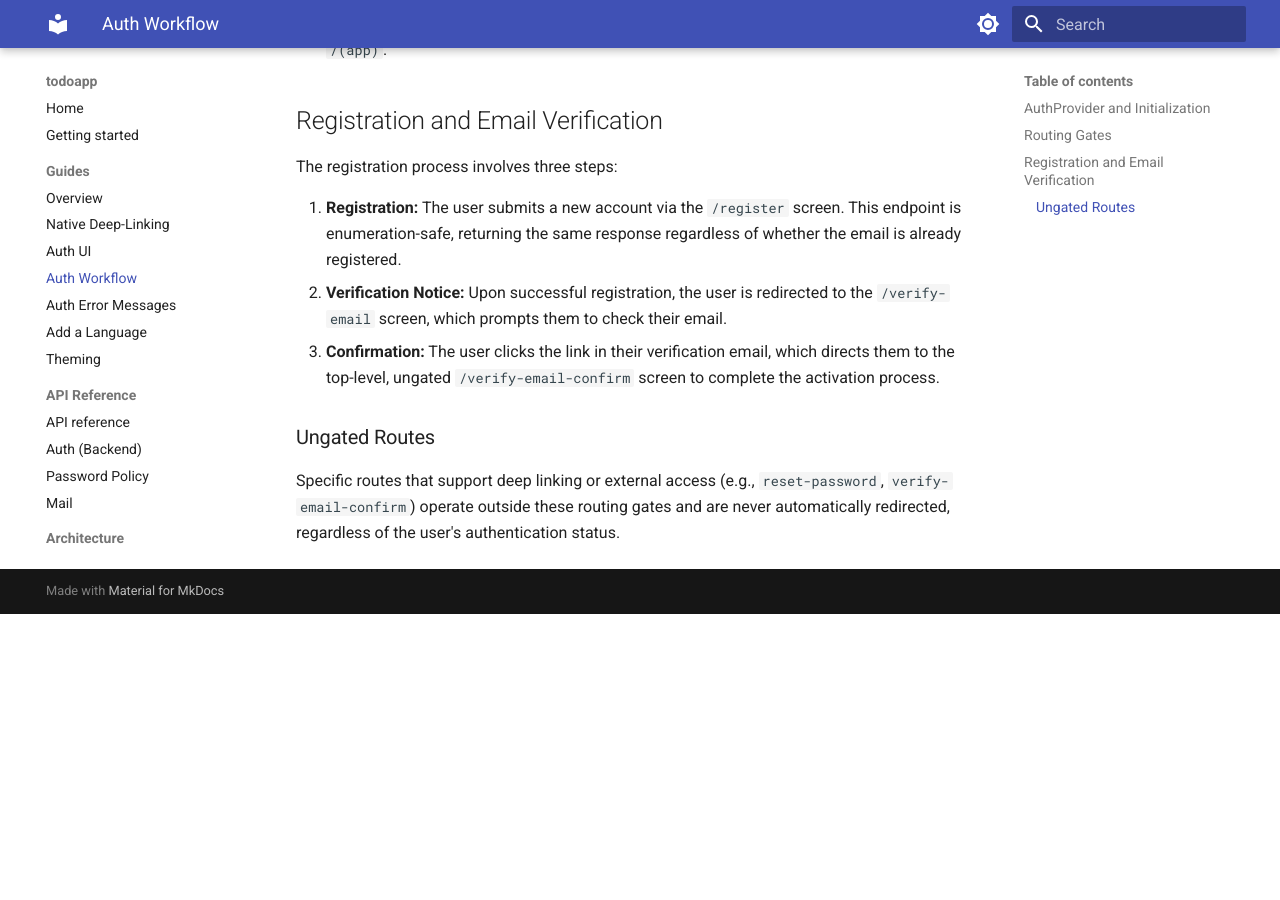
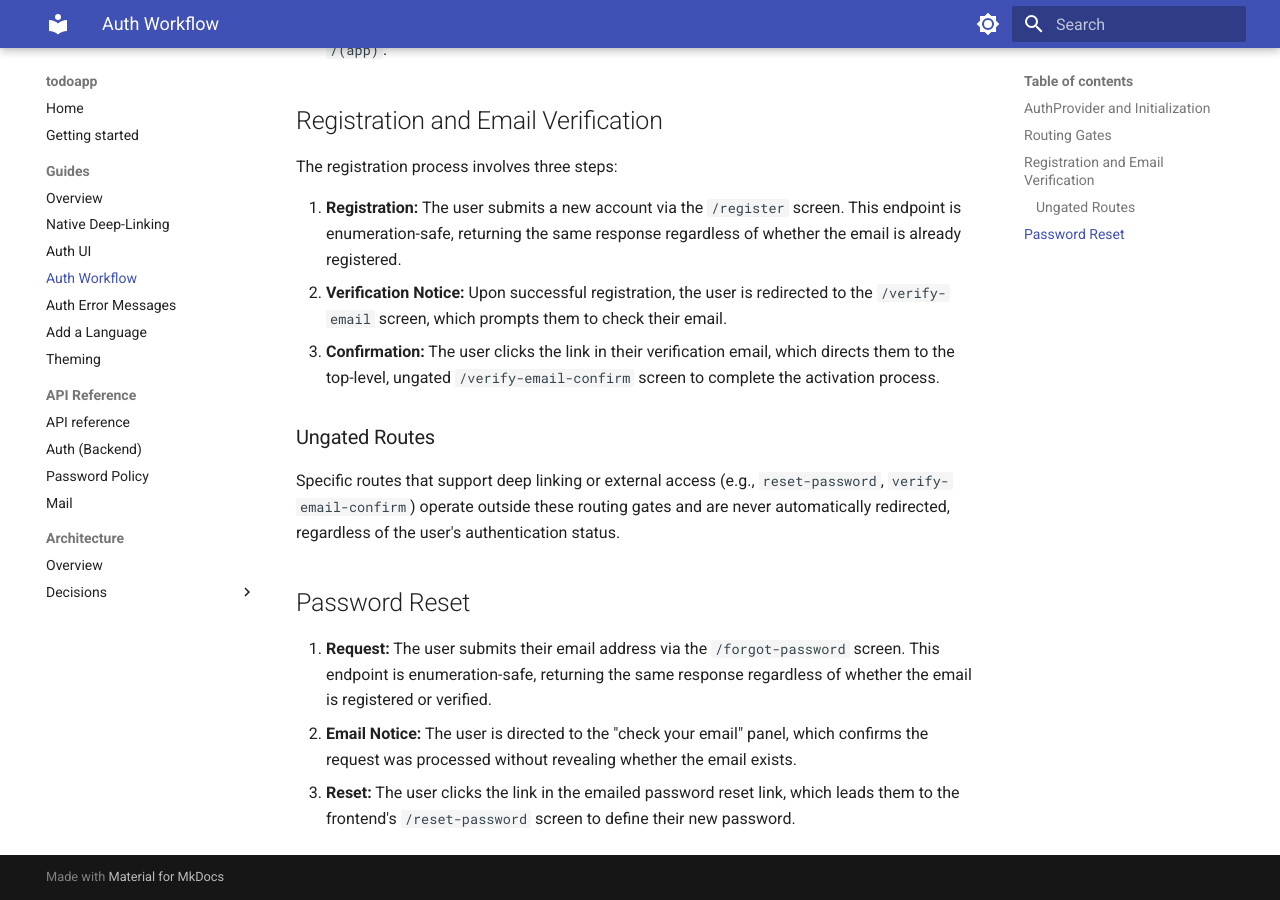
Before and after one commit to jbtwist/FastApi-Backend-Template, an MkDocs documentation site: the page built from docs/guides/auth-workflow.md, in a window 1280 px wide and 900 px high, scrolled down 646 px. Built offline with MkDocs 1.6.1 and Material for MkDocs 9.7.7, drawn with Linux system fonts in a browser that asks for light colours; before the commit the page ends 1260 px from its top, so only the background shows below that.

Commit message:
docs: sync after #103 (#105)
Co-authored-by: github-actions[bot] <github-actions[bot]@users.noreply.github.com>

```diff
--- a/docs/guides/auth-workflow.md
+++ b/docs/guides/auth-workflow.md
@@ -26,3 +26,9 @@ The registration process involves three steps:
 ### Ungated Routes
 
 Specific routes that support deep linking or external access (e.g., `reset-password`, `verify-email-confirm`) operate outside these routing gates and are never automatically redirected, regardless of the user's authentication status.
+
+## Password Reset
+
+1.  **Request:** The user submits their email address via the `/forgot-password` screen. This endpoint is enumeration-safe, returning the same response regardless of whether the email is registered or verified.
+2.  **Email Notice:** The user is directed to the "check your email" panel, which confirms the request was processed without revealing whether the email exists.
+3.  **Reset:** The user clicks the link in the emailed password reset link, which leads them to the frontend's `/reset-password` screen to define their new password.
```
Also changed, not shown: docs/getting-started/index.md (+1 -1 lines), 1 other file.
